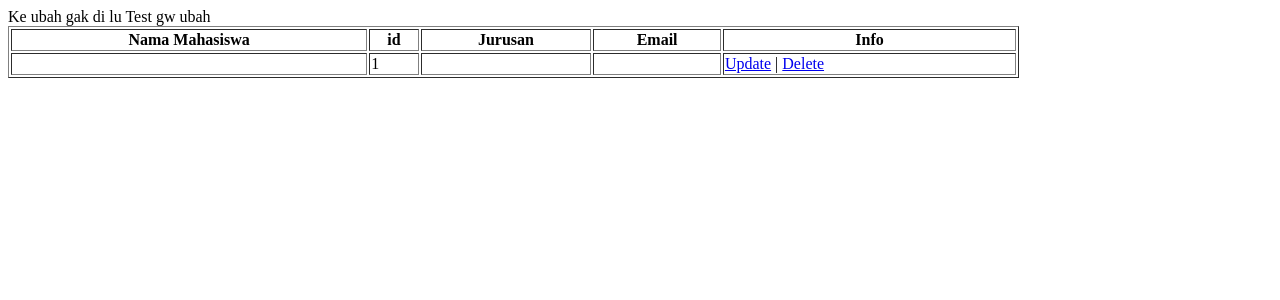
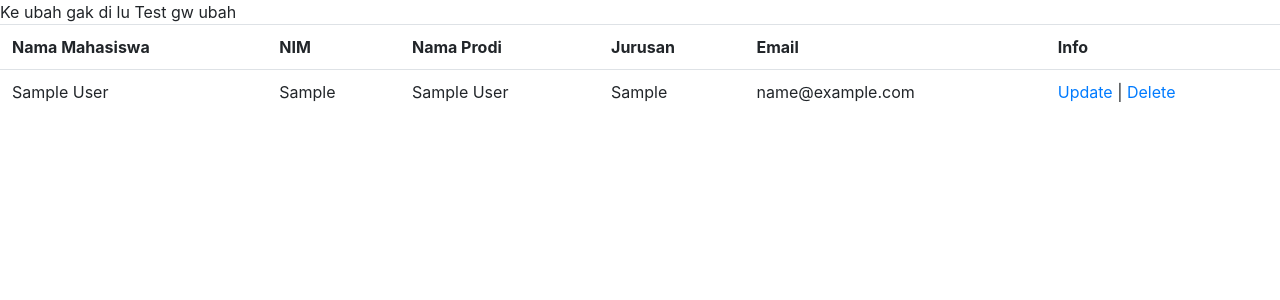
Before and after one commit to joko18/Jaya, a PHP site: page /Admin.php in a window 1280 px wide. Shown: the top 300 px of the page. Run offline with PHP 8.4, Linux system fonts and the light colour scheme; tables that the repository leaves empty or names only in its code hold one stand-in row (values such as "Sample post"); data that the repository does not hold is empty; some libraries are stand-ins or nearby versions.

Commit message:
Update Admin.php

```diff
--- a/Admin.php
+++ b/Admin.php
@@ -1,27 +1,32 @@
 <?php
 include "Conection.php";
-$result = mysqli_query($conn, "SELECT * FROM tbl_admin");
+$result = mysqli_query($conn, "SELECT Nama_Mahasiswa,NIM,Nama_Prodi,Jurusan,Email FROM tbl_admin
+INNER JOIN tbl_prodi ON ID_Matakuliah=ID_Prodi");
 ?>
 <html>
 <head>
-    <title>Admin</title>
+    <title>Mahasiswa</title>
+    <link rel="stylesheet" type="text/css" href="css/bootstrap.css">
+    <script type="text/javascript" src="js/jquery.js"></script>
+	<script type="text/javascript" src="js/bootstrap.js"></script>
 </head>
 
 <body>
 
-    <table width='80%' border=1>
+    <table class="table">
 
     <tr>
-       <th>Nama Mahasiswa</th> <th>id</th> <th>Jurusan</th> <th>Email</th> <th>Info</th>
+       <th>Nama Mahasiswa</th> <th>NIM</th> <th>Nama Prodi</th> <th>Jurusan</th><th>Email</h><th>Info</th>
     </tr>
     <?php
     while($user_data = mysqli_fetch_array($result)) {
         echo "<tr>";
-		echo "<td>".$user_data['Nama']."</td>";
-		echo "<td>".$user_data['id']."</td>";
+		echo "<td>".$user_data['Nama_Mahasiswa']."</td>";
+		echo "<td>".$user_data['NIM']."</td>";
+        echo "<td>".$user_data['Nama_Prodi']."</td>";
         echo "<td>".$user_data['Jurusan']."</td>";
         echo "<td>".$user_data['Email']."</td>";
-        echo "<td><a href='edit.php?id=$user_data[id]'>Update</a> | <a href='delete.php?id=$user_data[id]'>Delete</a></td></tr>";
+        echo "<td><a href='edit.php?id=$user_data[NIM]'>Update</a> | <a href='delete.php?id=$user_data[NIM]'>Delete</a></td></tr>";
     }
     ?>
 
```
